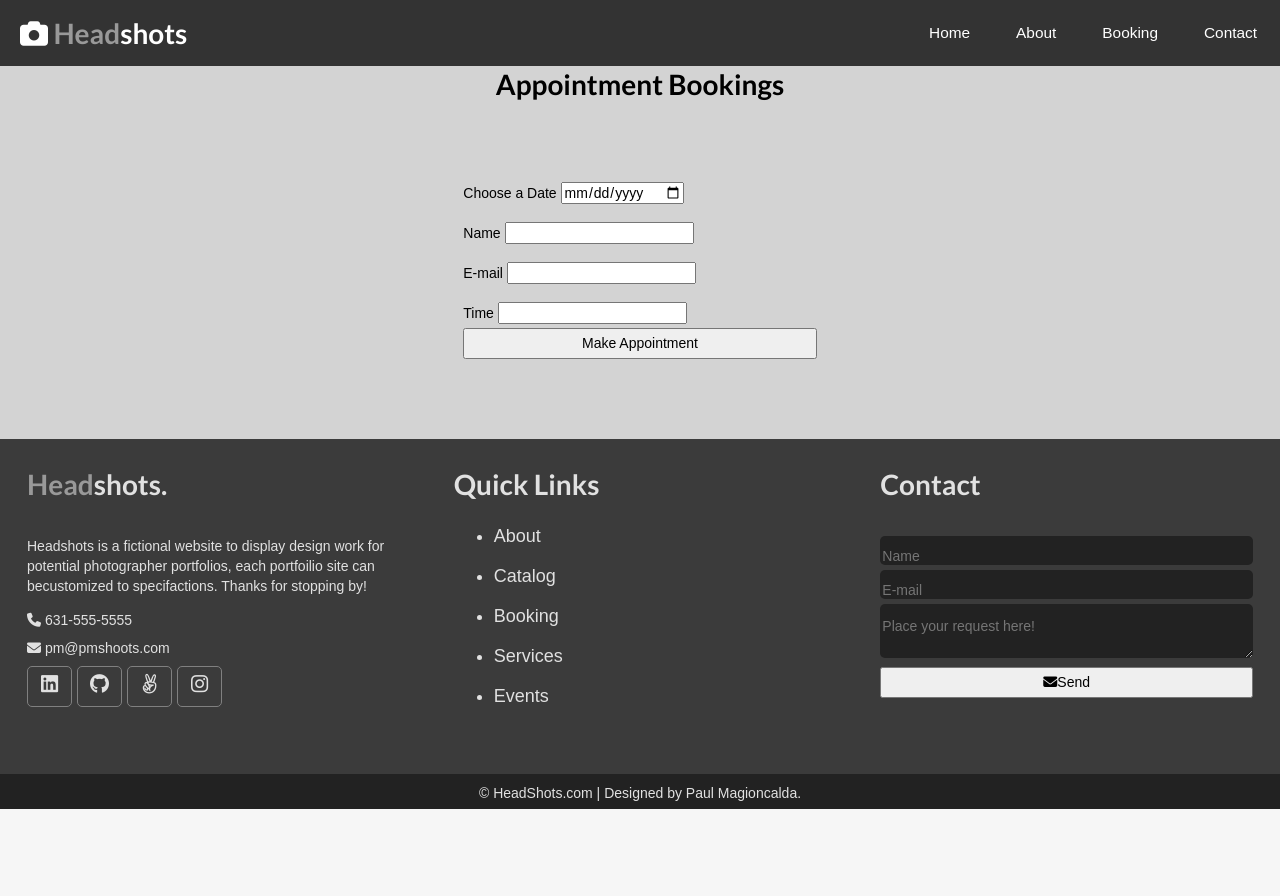
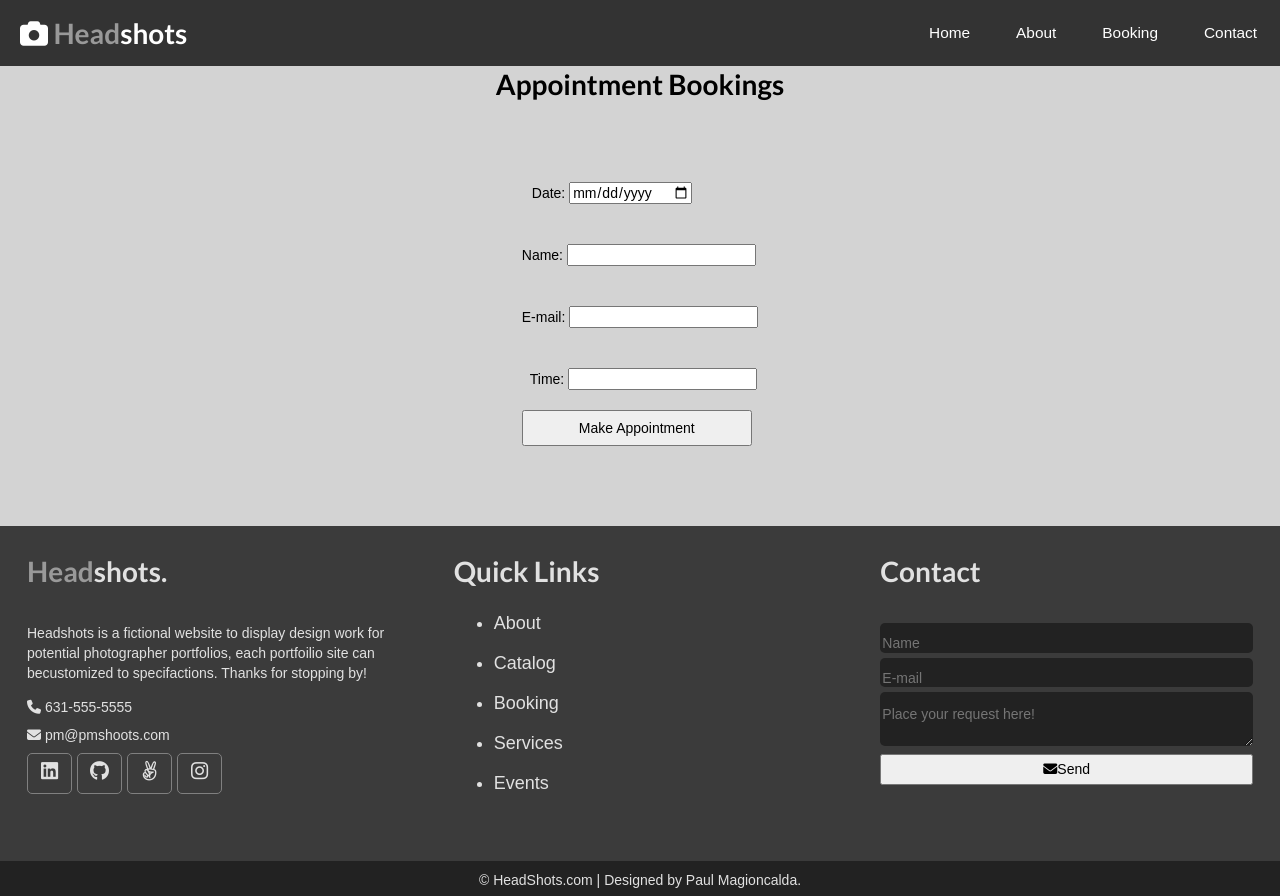
Before and after one commit to saintpab1o/photographer-portfolio, a React (Create React App) app in the folder frontend/: page /#/booking in a window 1280 px wide. Before the commit the page ends 809 px from the top, so only its background shows below. Built offline with nearby package versions, Linux system fonts and the light colour scheme.

Commit message:
Updated Booking Style

```diff
--- a/frontend/src/components/Booking.js
+++ b/frontend/src/components/Booking.js
@@ -95,20 +95,20 @@ class Booking extends React.Component {
         <div className="booking-form-container">
           <form onSubmit={this.formSubmit}>
             <div className="booking-date-text">
-              Choose a Date{" "}
+              Date:{" "}
               <input type="date" onChange={this.handleDate}></input>
             </div>
 
             <br></br>
             <br></br>
             <div className="booking-name-text">
-              Name{" "}
+              Name:{" "}
               <input value={this.state.name} onChange={this.handleName}></input>
             </div>
             <br></br>
             <br></br>
             <div className="booking-email-text">
-              E-mail{" "}
+              E-mail:{" "}
               <input
                 value={this.state.email}
                 onChange={this.handleEmail}
@@ -117,10 +117,10 @@ class Booking extends React.Component {
             <br></br>
             <br></br>
             <div className="booking-time-text">
-              Time{" "}
+              Time:{" "}
               <input value={this.state.time} onChange={this.handleTime}></input>
             </div>
-            <button type="submit" className="btn btn-big contact-btn">
+            <button type="submit" className="booking-button">
               Make Appointment
             </button>
           </form>
--- a/frontend/src/css/Booking.css
+++ b/frontend/src/css/Booking.css
@@ -8,40 +8,54 @@ text-align: center;
  background-color: lightgray;
 }
 .booking-form-container {
+   display: flex;
+   /* flex-direction: column; */
+   justify-content: center;
   background-color: lightgray;
+ padding: 80px 0;
 
- padding: 80px 0;
-  display: flex;
+ /* border: 3px solid blue;   */
+}
 
-  justify-content: center;
- align-items: center;
-
-
+.booking-date-text{
+   margin-left: 10px;
 
 }
 
-.booking-date-text{
-   float: left;
-/* border: 3px solid blue; */
-}
-
 .booking-name-text{
-   float: left;
+   /* float: left; */
    /* border: 3px solid blue; */
 }
 
 .booking-email-text{
-   float: left;
+   /* float: left; */
    /* border: 3px solid green; */
 }
 
+.booking-button{
+margin-top: 20px;
+/* margin-right: 5px; */
+padding: 8px;
+width: 230px;
+}
+
+.booking-button:hover{
+margin-top: 20px;
+background-color: #383636;
+color: white;
+/* margin-right: 5px; */
+padding: 8px;
+width: 230px;
+}
+
 .booking-time-text{
-   float: left;
+   margin-left: 8px;
+   /* float: left; */
    /* border: 3px solid green;; */
 }
 
 
-.calender-hidden{
+/* .calender-hidden{
    display:none;
    height: 320px;
    width: 320px;
@@ -54,4 +68,4 @@ text-align: center;
    height: 320px;
    width: 320px;
 
-}
+} */
```
